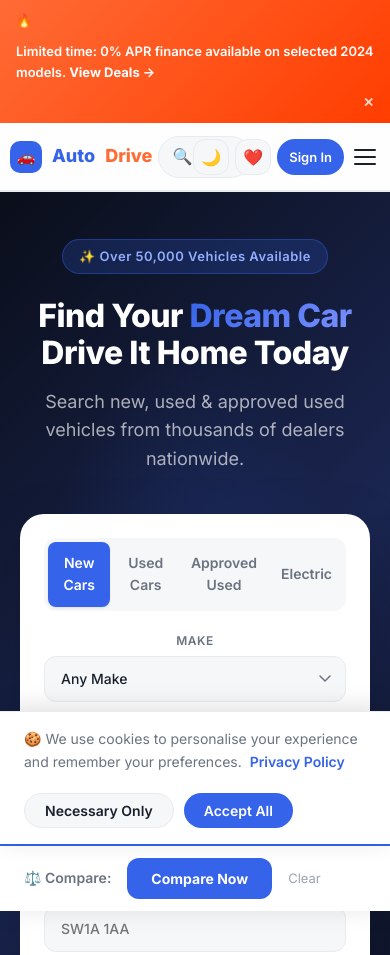
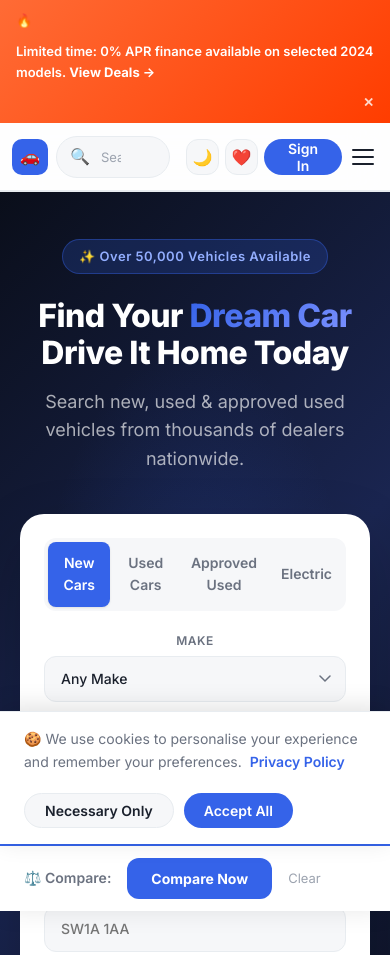
Before and after one commit to skaisavi/autodrive, a plain HTML site: page index.html in a window 390 px wide. Shown: the top 955 px of the page. Drawn offline with Linux system fonts and the light colour scheme.

Commit message:
Fix mobile header buttons cramped by hiding logo text on small screens
Show icon-only logo at ≤600px to free ~100px, give search a bounded
flex-basis so it no longer crowds out the action buttons.

Co-Authored-By: Claude Sonnet 4.6 <noreply@anthropic.com>

```diff
--- a/styles.css
+++ b/styles.css
@@ -2363,7 +2363,11 @@ input[type="range"]::-webkit-slider-thumb:hover { transform: scale(1.2); }
 
 @media (max-width: 600px) {
   .header { padding: 0 12px; gap: 8px; }
-  .header-search { flex: 1 1 0; min-width: 0; max-width: none; }
+  /* Hide logo text — show icon only to reclaim ~100px */
+  .logo { font-size: 0; gap: 0; }
+  .logo-icon { width: 36px; height: 36px; font-size: 16px; }
+  /* Bounded search so it doesn't crowd out action buttons */
+  .header-search { flex: 1 1 120px; max-width: 180px; min-width: 60px; }
   .header-search input { font-size: 13px; }
   #headerAlertBtn, #headerCompareBtn { display: none; }
   .btn-icon { width: 36px; height: 36px; font-size: 16px; }
@@ -2389,11 +2393,3 @@ input[type="range"]::-webkit-slider-thumb:hover { transform: scale(1.2); }
   .browse-layout { padding: 16px; }
   .price-card { border-radius: var(--radius); }
 }
-
-@media (max-width: 420px) {
-  .header { padding: 0 10px; gap: 6px; }
-  .logo { font-size: 18px; }
-  .logo-icon { width: 32px; height: 32px; font-size: 15px; }
-  .btn-signin { padding: 0 12px; font-size: 13px; }
-  .header-search { max-width: 110px; }
-}
```
